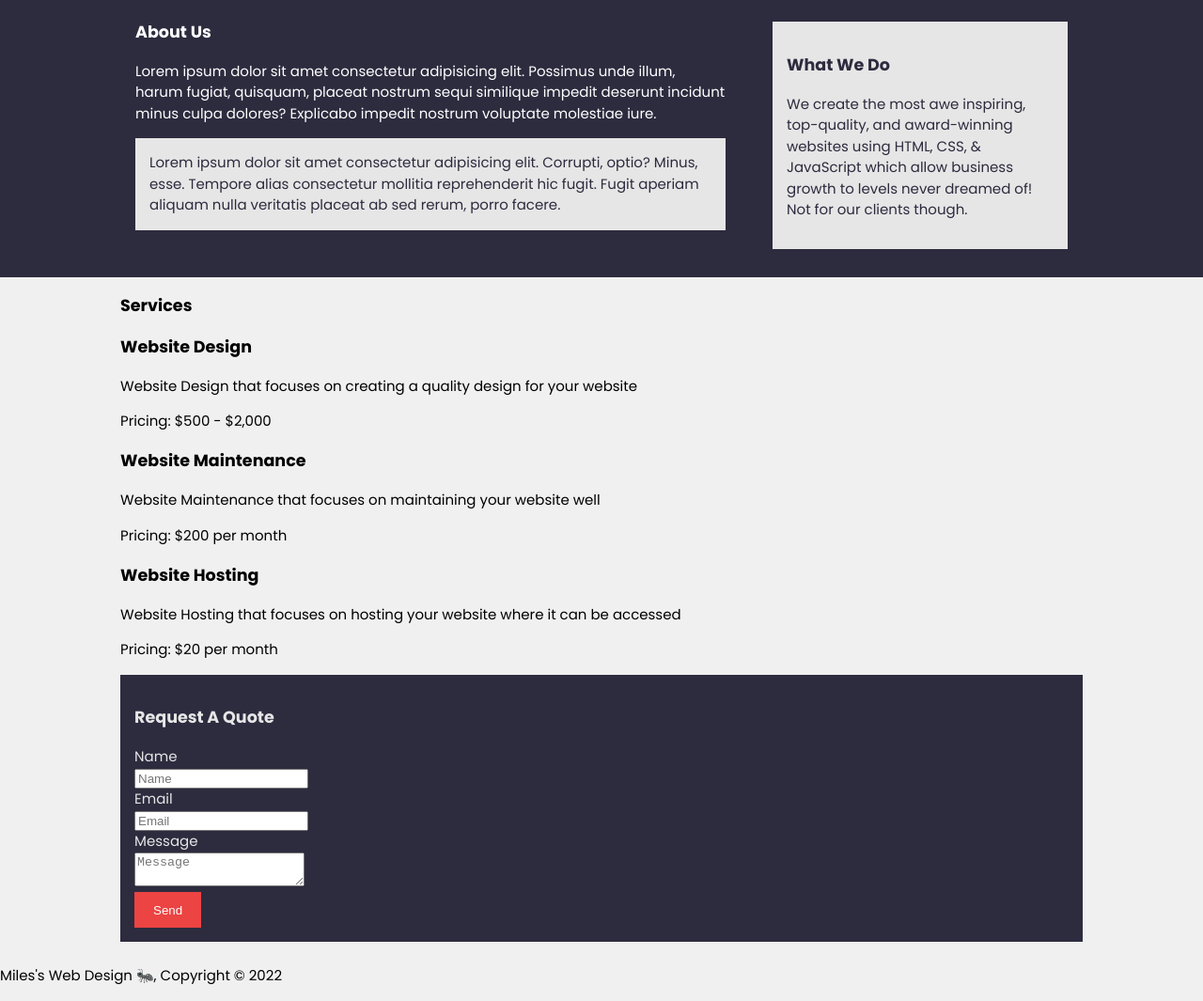
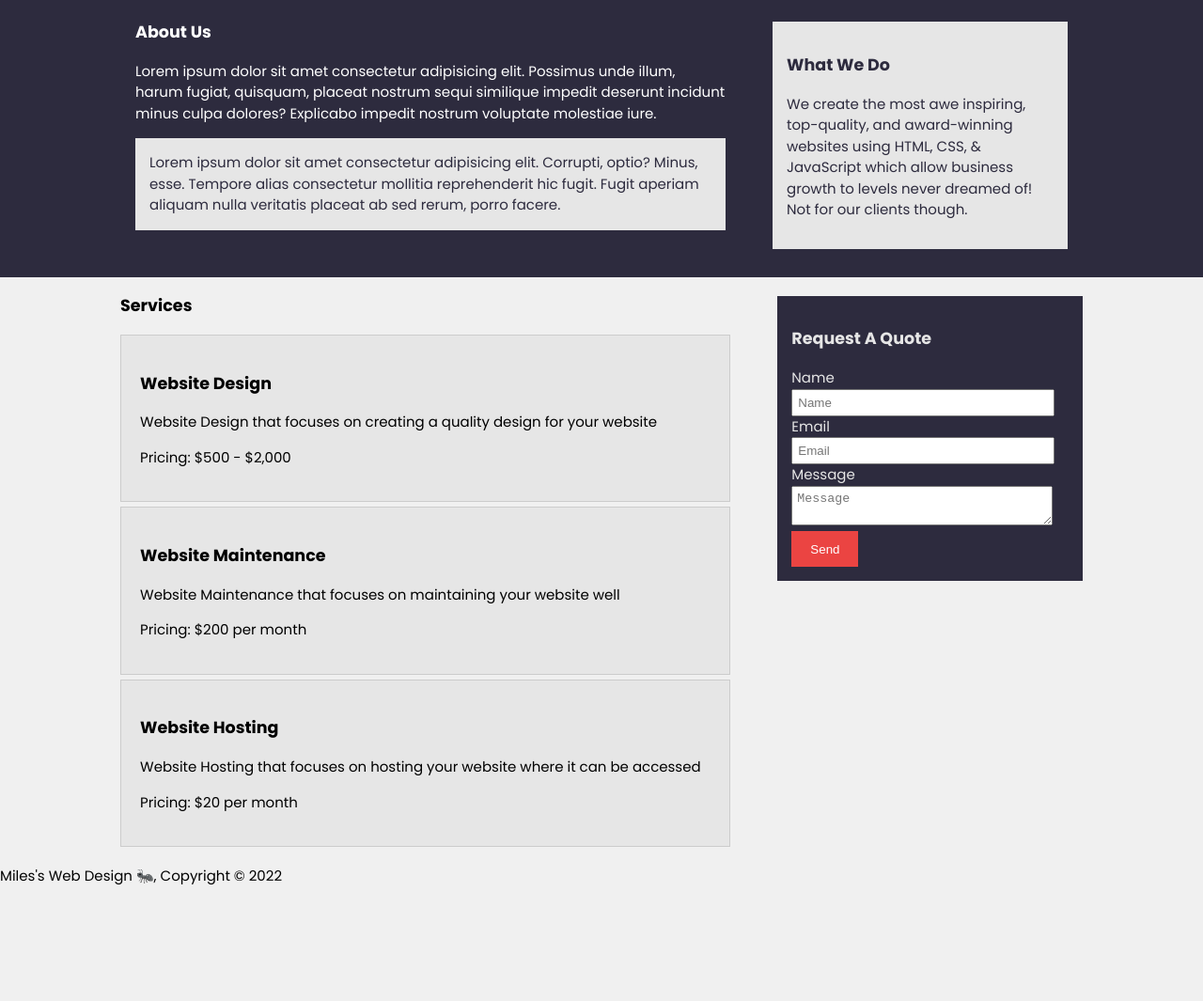
Before and after one commit to mcrane0/FullWebpage, a plain HTML site: page index.html in a window 1280 px wide. Shown: the part 995-2060 px from the top of the page at 94% size. After the commit the page ends 1954 px from the top, so only its background shows below. Drawn offline with Linux system fonts and the light colour scheme.

Commit message:
styled services section

```diff
--- a/style.css
+++ b/style.css
@@ -199,3 +199,26 @@ i {
 #about .sidebar {
     margin-top: 10px;
 }
+
+/* Services */
+#services .container {
+    display: grid;
+    grid-template-columns: 2fr 1fr;
+    column-gap: 50px;
+}
+
+#services li {
+    border: 1px solid #ccc;
+    padding: 20px;
+    margin-bottom: 5px;
+    background-color: #e6e6e6;
+}
+
+#services .sidebar {
+    margin-top: 10px;
+}
+
+#services input, #services textarea {
+    padding: 5px;
+    width: 90%;
+}
```
